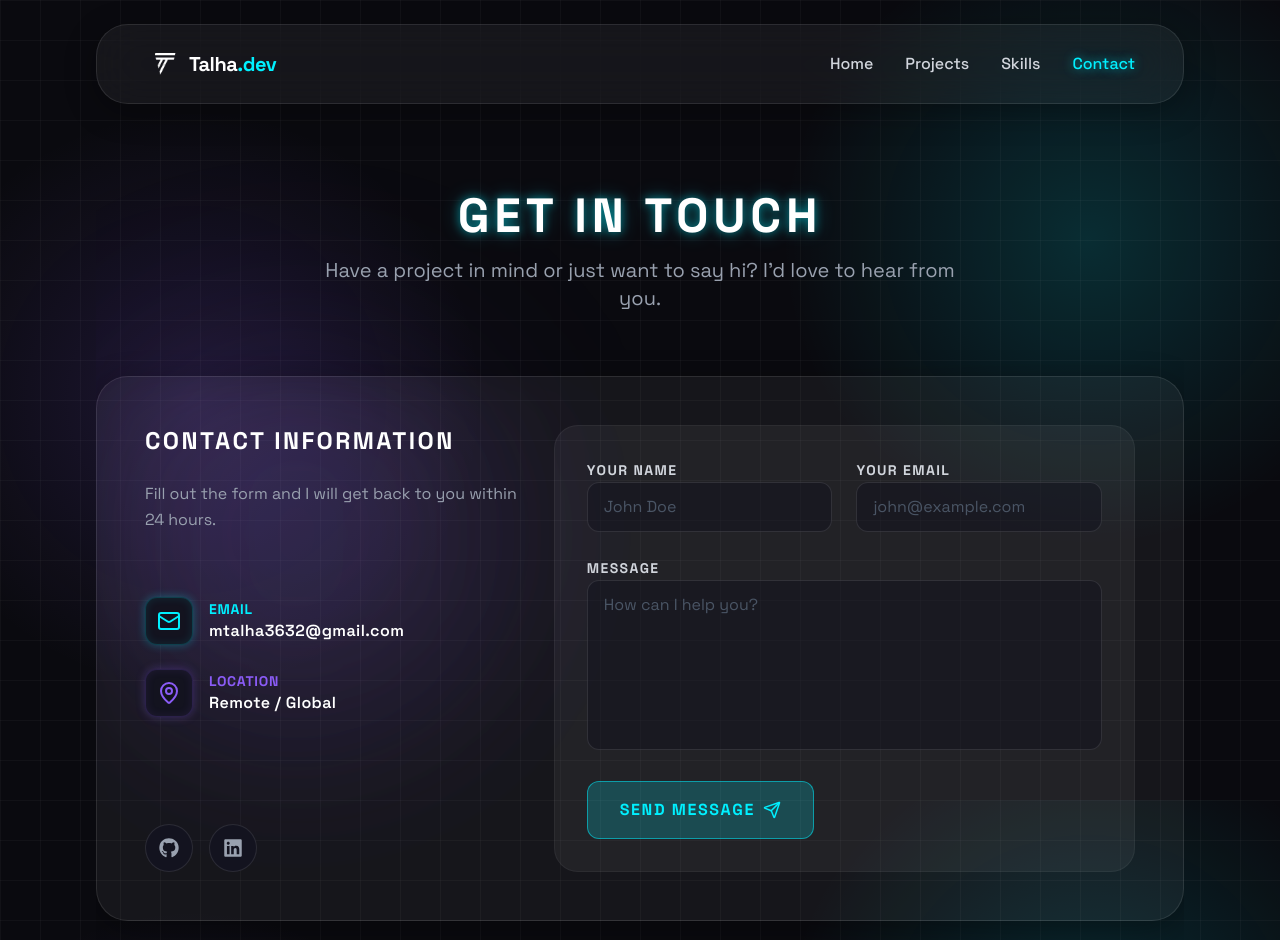
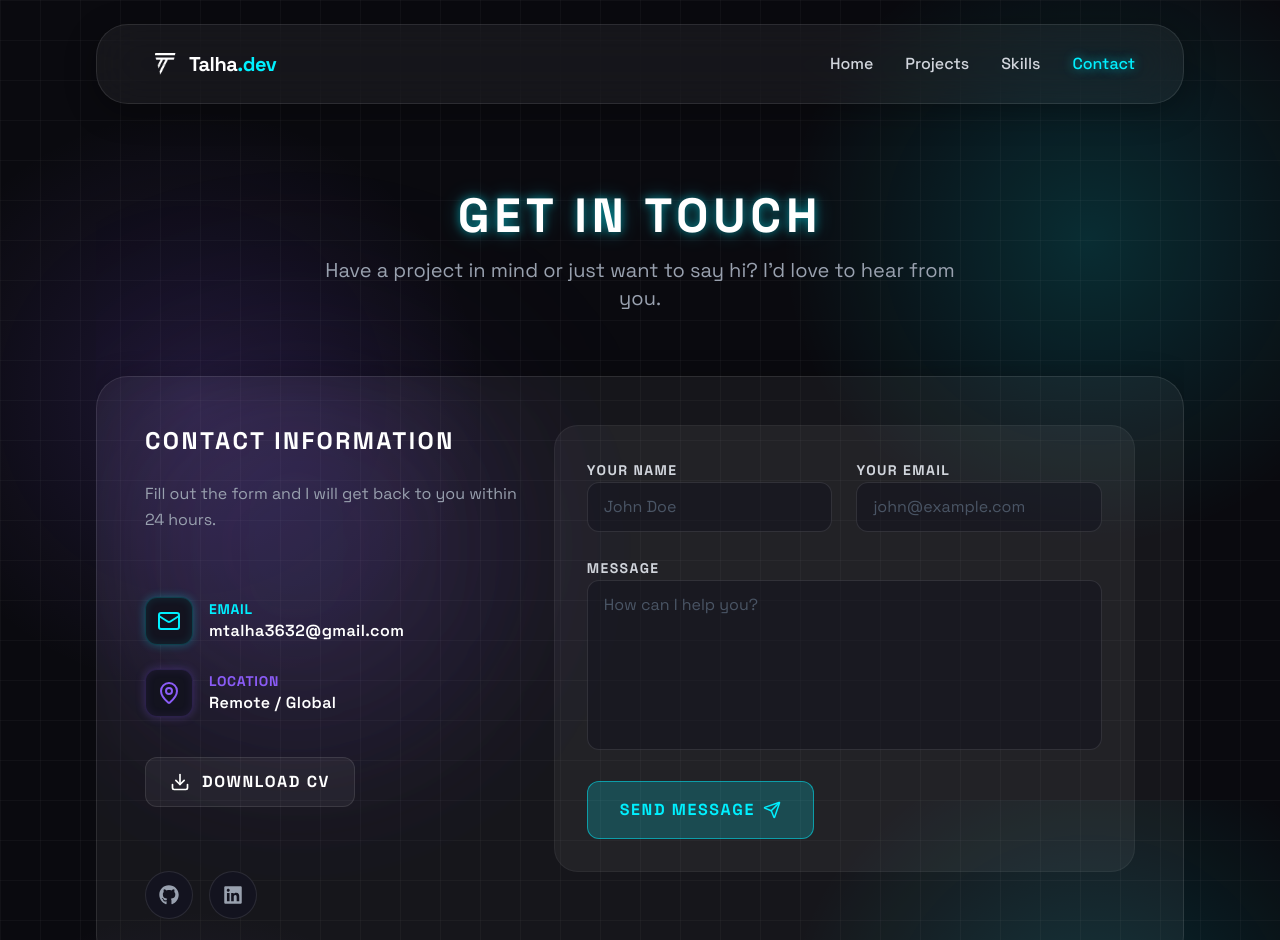
Before and after one commit to M-talha-mumtaz/portfolio, a React (Vite) app: page /contact in a window 1280 px wide. Shown: the top 940 px of the page. Built offline with nearby package versions, Linux system fonts and the light colour scheme.

Commit message:
Added the download CV button in contact page and updated the path of salon project image.

```diff
--- a/src/data/portfolioData.js
+++ b/src/data/portfolioData.js
@@ -1,5 +1,3 @@
-import salonImage from '../assets/salon.png';
-
 export const portfolioData = {
   profile: {
     name: 'Muhammad Talha',
@@ -8,6 +6,7 @@ export const portfolioData = {
     availability: 'Available for projects',
     location: 'Remote / Global',
     email: 'mtalha3632@gmail.com',
+    cvUrl: '/Muhammad_Talha_CV.pdf',
     socials: {
       github: 'https://github.com/M-talha-mumtaz',
       linkedin: 'https://linkedin.com/in/m-talha-mumtaz',
@@ -31,7 +30,7 @@ export const portfolioData = {
       title: 'Salon Web App',
       description: 'A modern web application for a salon, featuring service booking, secure admin dashboard, and responsive design.',
       tech: ['React', 'Node.js', 'MongoDB', 'Tailwind CSS'],
-      image: salonImage,
+      image: '/projects/salon.png',
       featured: true,
       link: 'https://apex-grooming-salon.vercel.app'
     }
--- a/src/pages/Contact.jsx
+++ b/src/pages/Contact.jsx
@@ -1,5 +1,5 @@
 import { useState } from 'react';
-import { Send, MapPin, Mail, Loader2, CheckCircle2 } from 'lucide-react';
+import { Send, MapPin, Mail, Loader2, CheckCircle2, Download } from 'lucide-react';
 import { FaGithub, FaLinkedin, FaTwitter, FaInstagram } from 'react-icons/fa';
 import { portfolioData } from '../data/portfolioData';
 import PageTransition from '../components/PageTransition';
@@ -104,6 +104,19 @@ const Contact = () => {
                     <p className="font-semibold text-white tracking-wide">{profile.location}</p>
                   </div>
                 </div>
+
+                {profile.cvUrl && (
+                  <div className="pt-4">
+                    <a
+                      href={profile.cvUrl}
+                      download
+                      className="inline-flex items-center gap-3 px-6 py-3 bg-white/5 border border-white/10 rounded-xl text-white font-bold uppercase tracking-widest hover:bg-primary/20 hover:border-primary/50 hover:text-primary transition-all duration-300 group"
+                    >
+                      <Download size={20} className="group-hover:animate-bounce" />
+                      Download CV
+                    </a>
+                  </div>
+                )}
               </div>
 
               <div className="pt-8 mt-auto">
```
Also changed, not shown: public/projects/salon.png (renamed from src/assets/salon.png), 1 other file (tests, documents, lock files or other folders).
